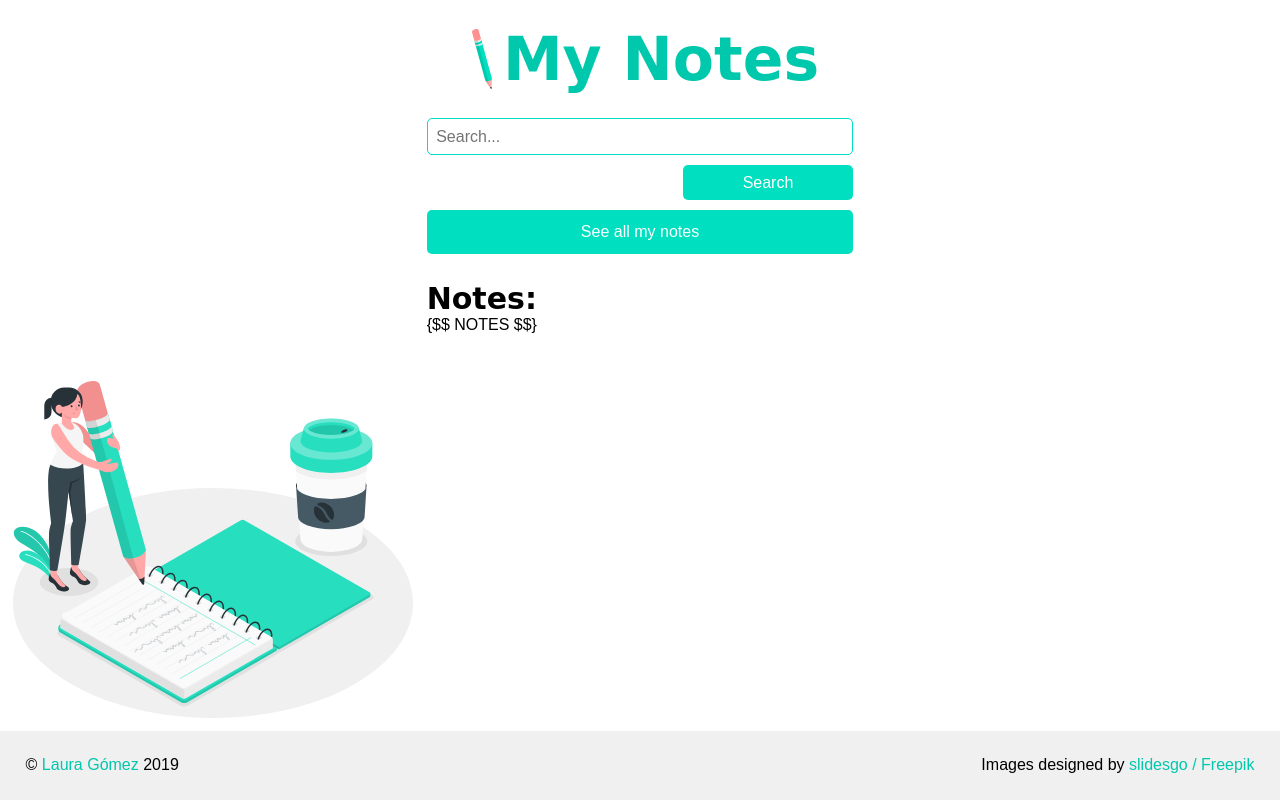
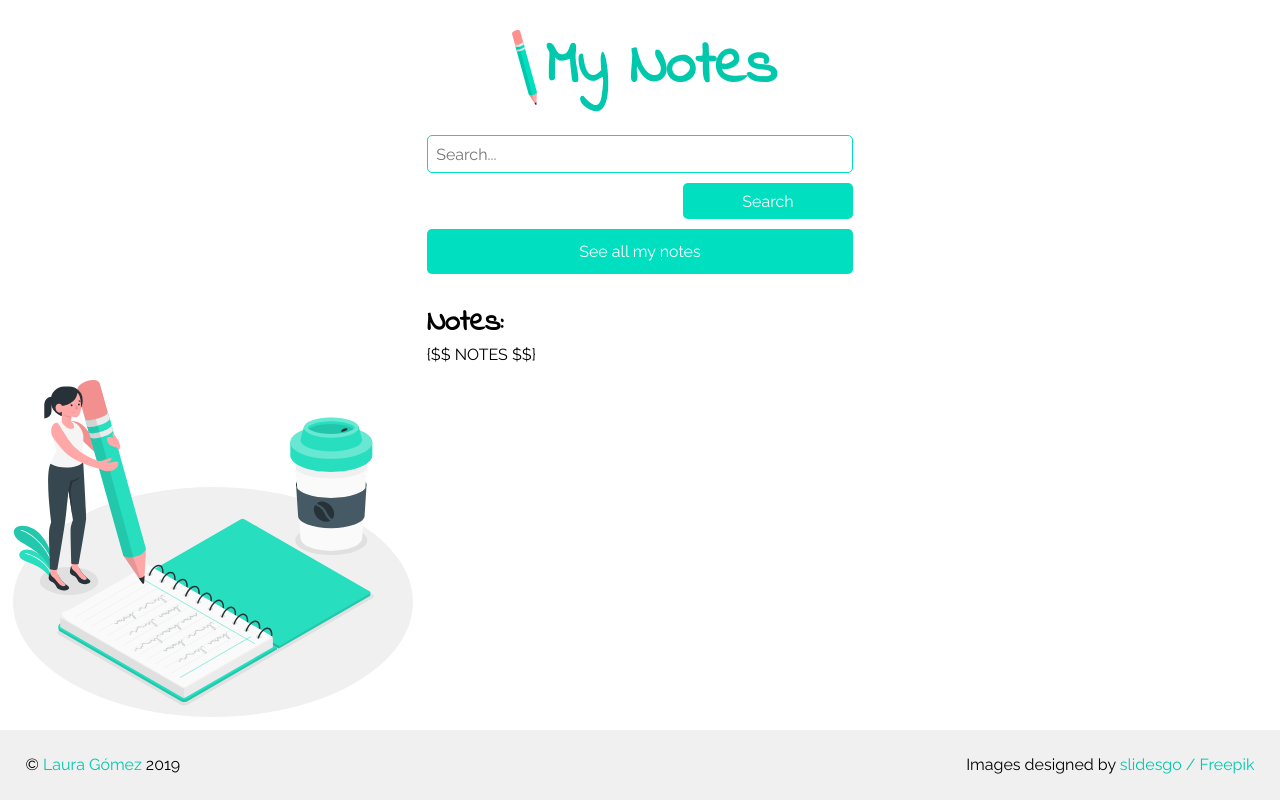
Before and after one commit to elenagoto/-epfl_note_taking_app-, a plain HTML site: page search.html in a window 1280 px wide. Drawn offline with Linux system fonts and the light colour scheme.

Commit message:
Undo comments for links in HTML

```diff
--- a/search.html
+++ b/search.html
@@ -5,7 +5,7 @@
   <meta charset="UTF-8">
   <title>My Notes App</title>
   <link rel="stylesheet" href="static/style.css">
-  <!-- <link href="https://fonts.googleapis.com/css?family=Indie+Flower|Raleway:300,400,500,700&display=swap" rel="stylesheet"> -->
+  <link href="https://fonts.googleapis.com/css?family=Indie+Flower|Raleway:300,400,500,700&display=swap" rel="stylesheet">
 </head>
 
 <body>
```
Also changed, not shown: index.html (+1 -2 lines).
